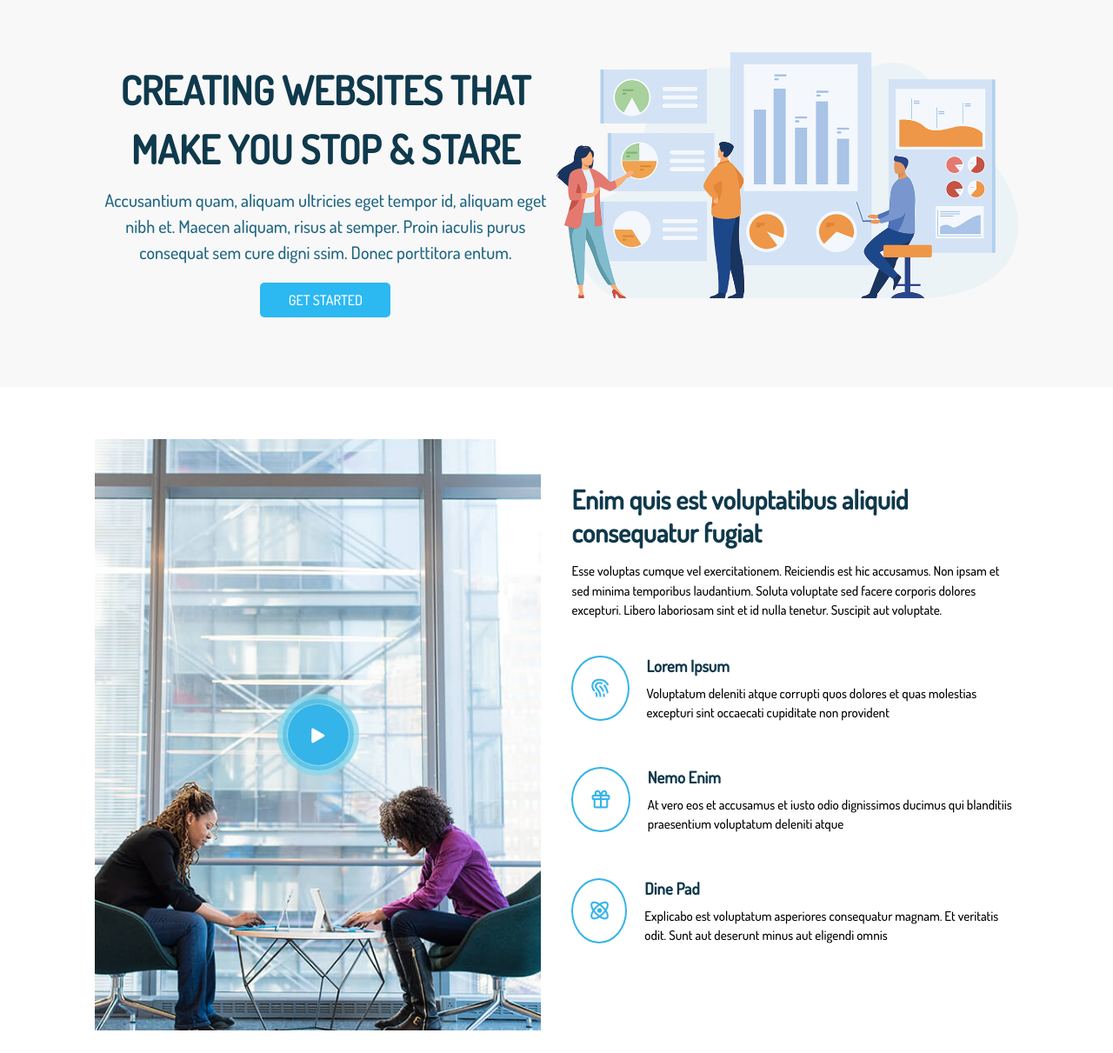
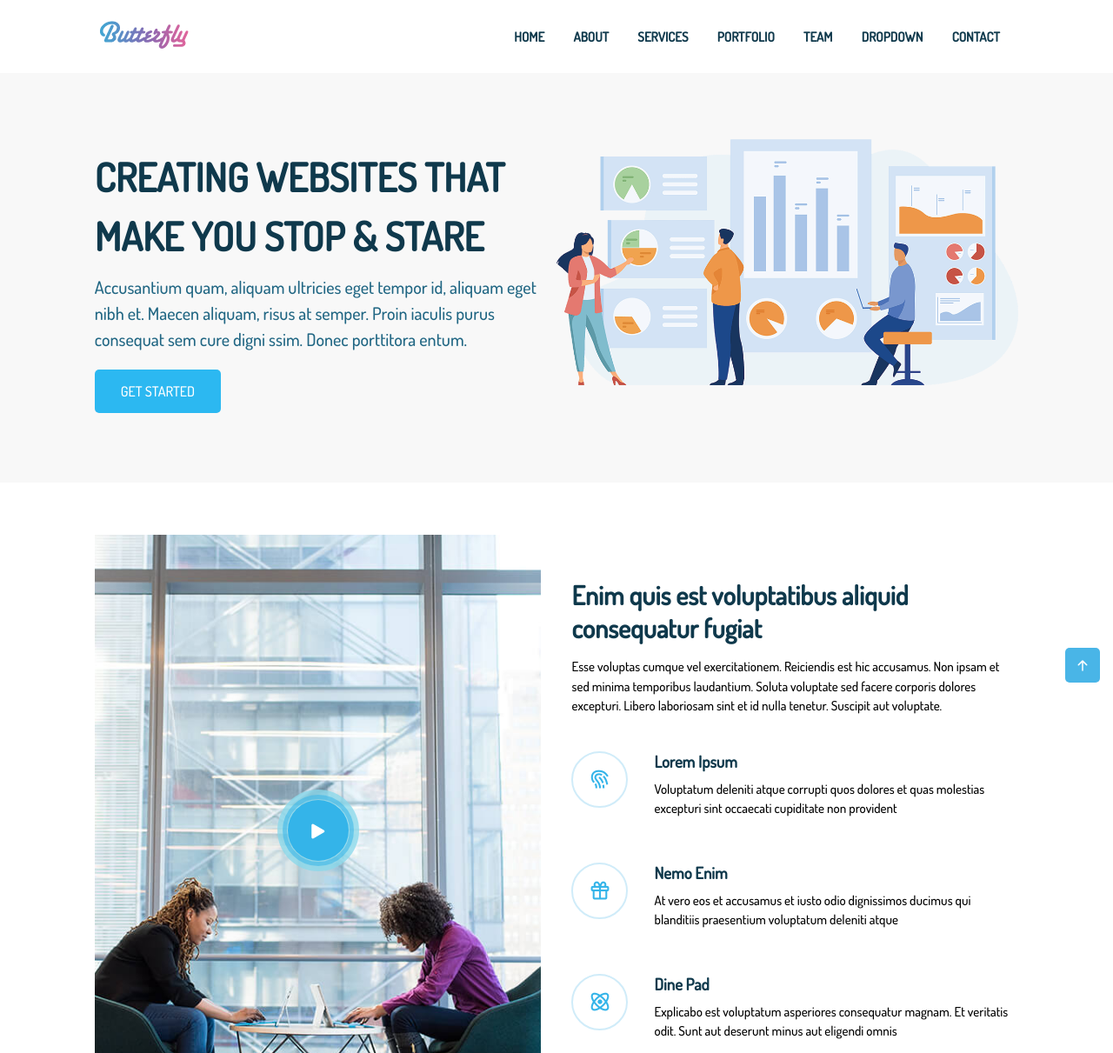
Before and after one commit to ArunRaj2312/project-2, a plain HTML site: page index.html in a window 1280 px wide. Shown: the top 1211 px of the page at 87% size. Drawn offline with Linux system fonts and the light colour scheme.

Commit message:
add file

```diff
--- a/css/style.css
+++ b/css/style.css
@@ -72,8 +72,7 @@ header ul li:hover a{
 	line-height:1.5;
 }
 .home-content button{
-	height:40px;
-	width:150px;
+	padding:15px 30px;
 	border:none;
 	border-radius:5px;
 	background-color:#2cb8f1;
@@ -166,7 +165,6 @@ header ul li:hover a{
 }
 .img-contant{
 	display:flex;
-	gap:20px;
 	margin:40px 0px;
 }
 .img-contant h3{
@@ -180,10 +178,13 @@ header ul li:hover a{
 	line-height:1.5;
 	margin:10px 0px;
 }
+.icon-1-outside{
+	padding-right:30px;
+}
 .icon-1{
-	width:100px;
-	height:75px;
-	border:2px solid #34b4e9;
+	width:65px;
+	height:65px;
+	border:2px solid #d0ecf9;
 	border-radius:50%;
 	display:flex;
 	justify-content:center;
@@ -593,6 +594,7 @@ header ul li:hover a{
 }
 .con-input{
 	display:flex;
+	flex-wrap:wrap;
 	justify-content:space-between;
 }
 .con-input input{
@@ -617,8 +619,7 @@ header ul li:hover a{
 	justify-content:center;
 }
 .con-button button{
-	height:45px;
-	width:150px;
+	padding:15px 30px;
 	background-color:#49b5e7;
 	color:white;
 	margin:12px 0px;
@@ -763,7 +764,7 @@ header ul li:hover a{
 	display:flex;
 	justify-content:center;
 	align-items:center;
-	position:absolute;
+	position:fixed;
 	bottom:15px;
 	right:15px;
 	transition:all 0.3s linear;
@@ -778,6 +779,10 @@ header ul li:hover a{
 @media(min-width:320px){
 	header{
 		display:none;
+	}
+	.container{
+		width:100%;
+		padding: 0px 20px;
 	}
 	/*section-1*/
 	.feature-row1{
@@ -834,6 +839,9 @@ header ul li:hover a{
 	.contact-form{
 		width:100%;
 	}
+	.con-input input{
+		width:100%;
+	}
 	/*section-11*/
 	.news-letter{
 		width:100%;
@@ -848,8 +856,28 @@ header ul li:hover a{
 	.butterfly,.links,.our-services,.social-media{
 		width:100%;
 	}
+	/*section-13*/
+	.feature-col13{
+		flex-direction:column;
+		align-items:center;
+	}
 }
 @media(min-width:600px){
+	header{
+		display:flex;
+	}
+	.feature-row1{
+		padding: 160px 0px 60px 0px;
+	}
+	.container{
+		width:83%;
+		margin:0 auto;
+		padding:0;
+	}
+	/*section-1*/
+	.home-content{
+		text-align:left;
+	}
 	/*section-4*/
 	.logo{
 		width:33.3%;
@@ -870,9 +898,17 @@ header ul li:hover a{
 	.card-4{
 		width:33.3%;
 	}
+	/*section-10*/
+	.con-input input{
+		width:48%;
+	}
 	/*section-12*/
 	.butterfly,.links,.our-services,.social-media{
 		width:50%;
+	}
+	/*section-13*/
+	.feature-col13{
+		flex-direction:row;
 	}
 }
 @media(min-width:1025px){
--- a/index.html
+++ b/index.html
@@ -62,8 +62,10 @@
 						Libero laboriosam sint et id nulla tenetur. Suscipit aut voluptate.</p>
 						<div>
 							<div class="img-contant">
+								<div class="icon-1-outside">
 									<div class="icon-1">
 										<i class="bx bx-fingerprint"></i>
+									</div>
 								</div>
 								<div>
 									<h3>Lorem Ipsum</h3>
@@ -71,8 +73,10 @@
 								</div>
 							</div>
 							<div class="img-contant">
+								<div class="icon-1-outside">
 									<div class="icon-1">
 										<i class="bx bx-gift"></i>
+									</div>
 								</div>
 								<div>
 									<h3>Nemo Enim</h3>
@@ -80,8 +84,10 @@
 								</div>
 							</div>
 							<div class="img-contant">
+								<div class="icon-1-outside">
 									<div class="icon-1">
 										<i class="bx bx-atom"></i>
+									</div>
 								</div>
 								<div>
 									<h3>Dine Pad</h3>
```
Lines whose indentation alone changed are shown as unchanged.
